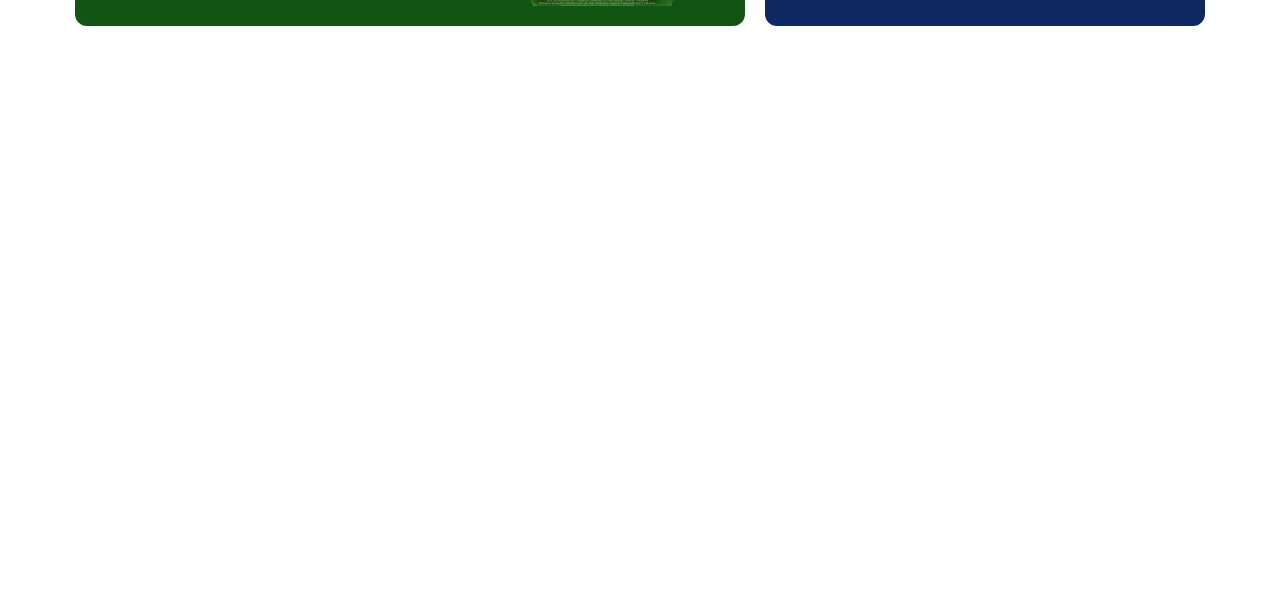
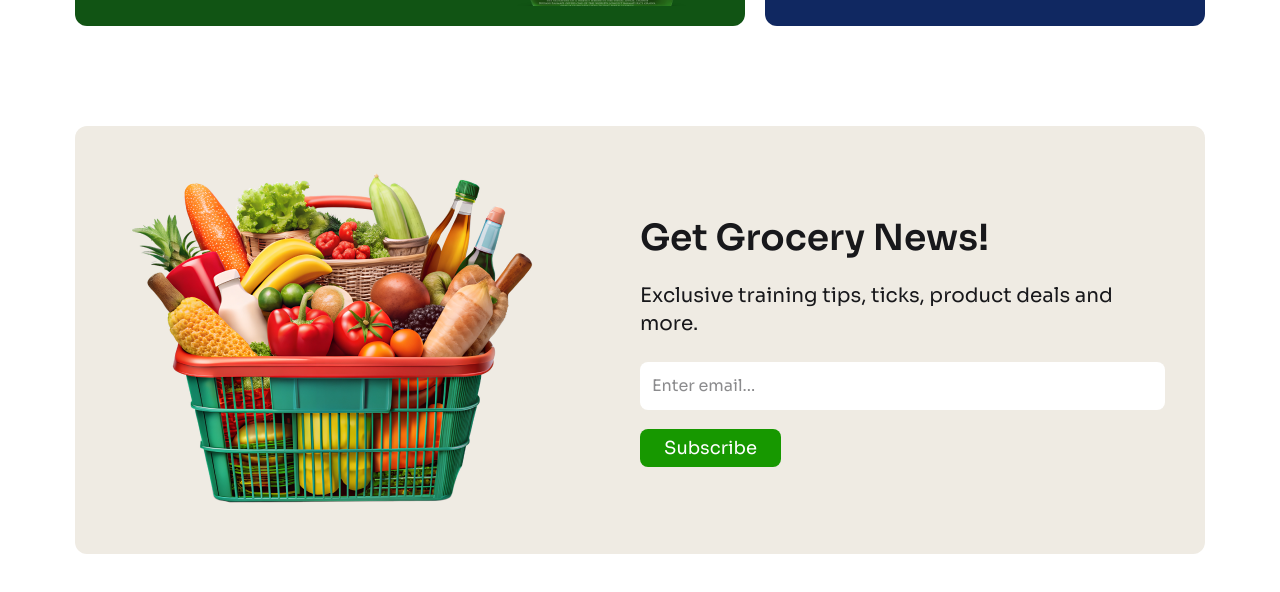
Before and after one commit to mdrakib683533/assignment3-cat-2, a plain HTML site: page index.html in a window 1280 px wide. Shown: the part 3424-4016 px from the top of the page. Before the commit the page ends 3470 px from the top, so only its background shows below. Drawn offline with nearby package versions, Linux system fonts and the light colour scheme; files whose address does not match are found by name.

Commit message:
offers section full complete

```diff
--- a/index.html
+++ b/index.html
@@ -352,5 +352,34 @@
 
 
 
+               <!-- get in touch section -->
+
+         <div class="px-3 py-10 mt-10  bg-cover bg-center" >
+
+
+            <div class="  mx-auto md:max-w-[90%] 2xl:max-w-[1500px] bg-[#EFEBE3]  rounded-xl p-5 md:p-10 text-center md:text-left">
+              <div class="grid grid-cols-1 md:grid-cols-2 items-center">
+                <div class="mx-auto md:ml-0">
+                  <img src="c2-assets/vegetable-busket.png" alt="">
+                </div>
+                <div class="space-y-6 ">
+                  <h1 class="text-xl font-semibold lg:text-4xl">Get Grocery News!</h1>
+                  <p class="md:text-xl">Exclusive training tips, ticks, product deals and more.</p>
+
+                  <input class="bg-white p-3 w-[100%] rounded-lg border-none" placeholder="Enter email..." type="email">
+                  <button>
+                    <a href="#" class="px-6 py-2 rounded-lg text-lg bg-[#179800] text-white hover:bg-white hover:text-[#111111] tran duration-300 hover:border-2 hover:border-[#179800]">Subscribe</a>
+                  </button>
+
+                </div>
+              </div>
+            </div>
+
+      </div>
+
+       </main>
+
+
+
   </body>
 </html>
```
